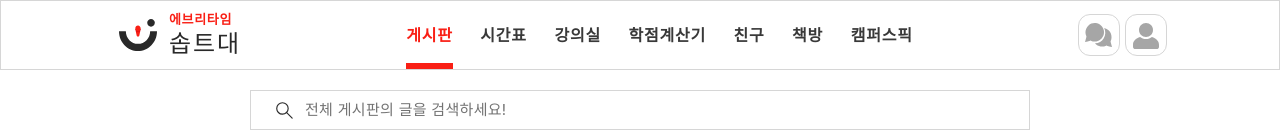
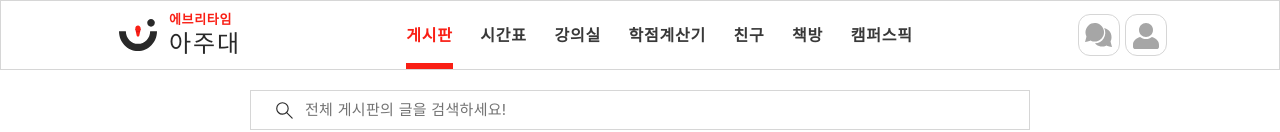
Before and after one commit to SOPT-all/37-COLLABORATION-WEB-EVERYTIME, a React (Vite) app: page / in a window 1280 px wide. Shown: the top 132 px of the page. Built offline with nearby package versions, Linux system fonts and the light colour scheme.

Commit message:
fix: 헤더 대학명 수정

```diff
--- a/src/components/common/header/Header.tsx
+++ b/src/components/common/header/Header.tsx
@@ -52,7 +52,7 @@ const Header = () => {
 				</button>
 				<div className={cn("items-left flex flex-col")}>
 					<span className={cn("body02 text-primary-red whitespace-nowrap")}>에브리타임</span>
-					<span className={cn("label01 text-primary-black whitespace-nowrap")}>솝트대</span>
+					<span className={cn("label01 text-primary-black whitespace-nowrap")}>아주대</span>
 				</div>
 			</div>
 
```
